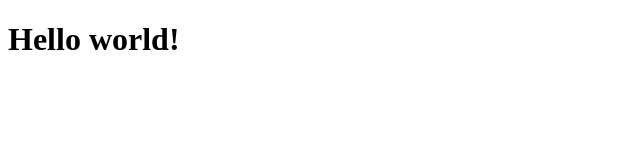
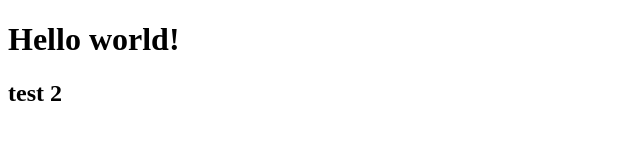
Before and after one commit to michiganprogrammer/first_upload, a plain HTML site: page index.html in a window 1280 px wide. Shown: the full height of the page, 0-640 px from the left. Drawn offline with Linux system fonts and the light colour scheme.

Commit message:
changed index file

```diff
--- a/index.html
+++ b/index.html
@@ -2,5 +2,6 @@
 <html>
 	<body>
 		<h1> Hello world!</h1>
+		<h2> test 2</h2>
 	</body>
 </html>
```
